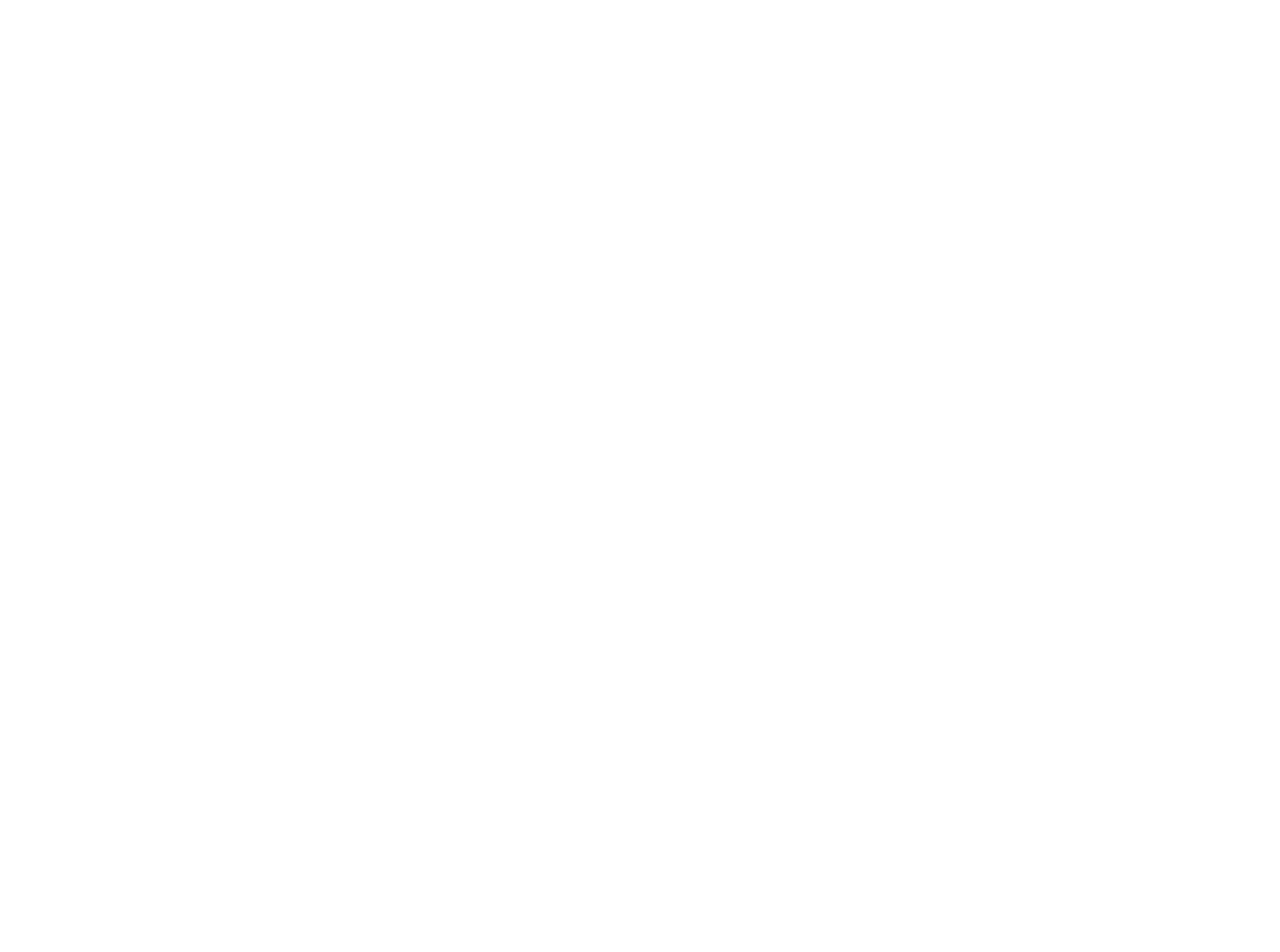
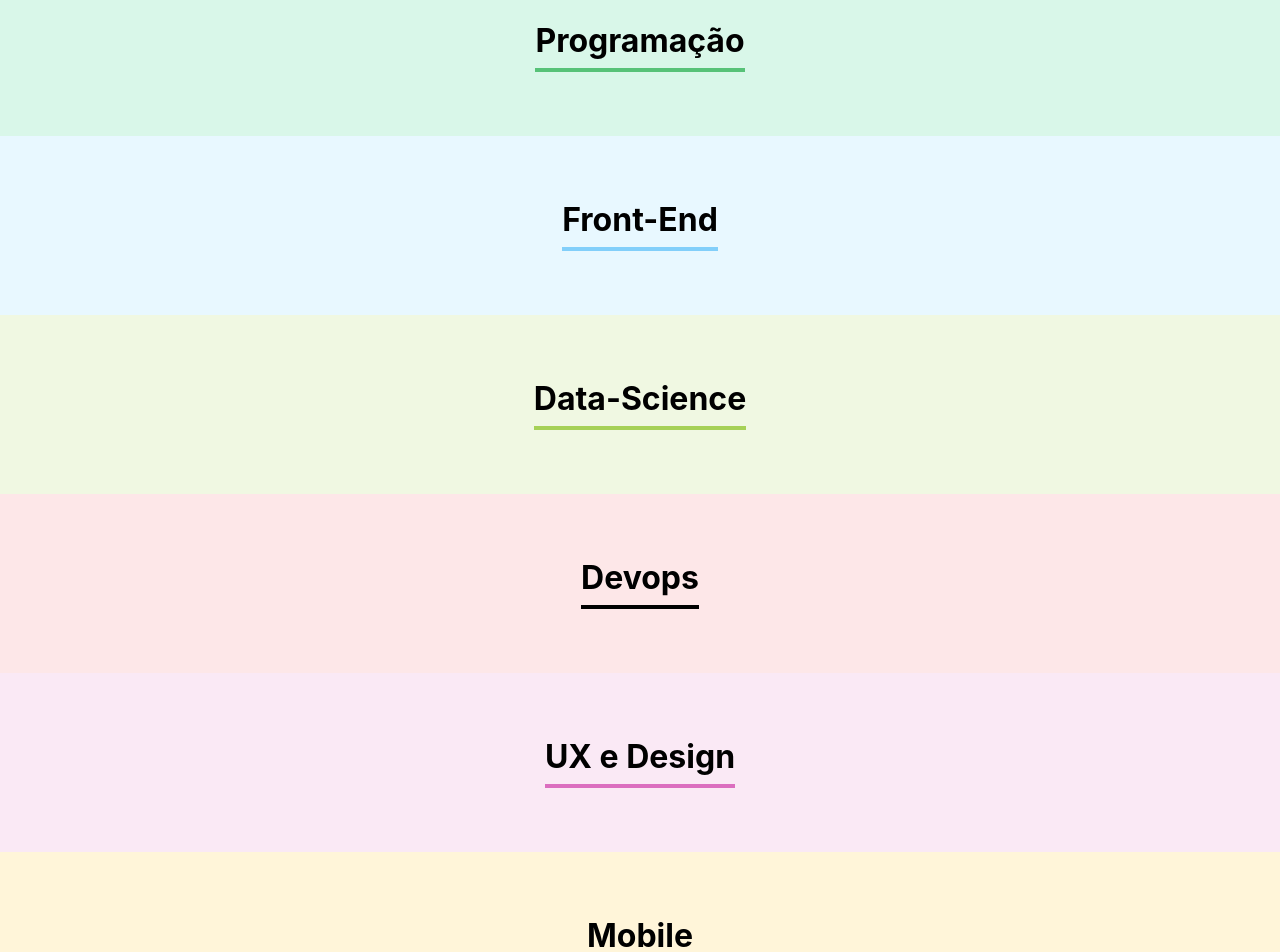
Before and after one commit to Euvickson/Organo-React, a React (Create React App) app: page / in a window 1280 px wide. Shown: the part 1520-2472 px from the top of the page. Before the commit the page ends 1477 px from the top, so only its background shows below. Built offline with nearby package versions, Linux system fonts and the light colour scheme.

Commit message:
Criando o componente de times e elevando a lista para o App.js

```diff
--- a/src/App.js
+++ b/src/App.js
@@ -1,8 +1,48 @@
 import { useState } from 'react';
 import Banner from './componentes/Banner/';
 import Formulario from './componentes/Formulario';
+import Time from './componentes/Time';
 
 function App() {
+
+  const times = [
+    {
+      nome: 'Programação',
+      corPrimaria: '#57C278',
+      corSecundaria: '#D9F7E9'
+    },
+    {
+      nome: 'Front-End',
+      corPrimaria: '#82CFFA',
+      corSecundaria: '#E8F8FF'
+    },
+    {
+      nome: 'Data-Science',
+      corPrimaria: '#A6D157',
+      corSecundaria: '#F0F8E2'
+    },
+    {
+      nome: 'Devops',
+      corPrimarioa: '#E06B69',
+      corSecundaria: '#FDE7E8'
+    },
+    {
+      nome: 'UX e Design',
+      corPrimaria: '#DB6EBF',
+      corSecundaria: '#FAE9F5'
+    },
+    {
+      nome: 'Mobile',
+      corPrimaria: '#FFBA05',
+      corSecundaria: '#FFF5D9'
+    },
+    {
+      nome: 'Inovação e Gestão',
+      corPrimaria: '#FF8A29',
+      corSecundaria: '#FFEEDF'
+    },
+
+  ]
 
   const [colaboradores, setColaboradores] = useState([])
 
@@ -15,6 +55,9 @@ function App() {
     <div className="App">
       <Banner/>
       <Formulario aoColaboradorCadastrado={colaborador => aoNovoColaboradorAdicionado(colaborador)}/>
+
+      {times.map(time => <Time key={time.nome} nome={time.nome} corPrimaria={time.corPrimaria} corSecundaria={time.corSecundaria}/>)}
+
     </div>
   );
 }
--- /dev/null
+++ b/src/componentes/Time/Time.css
@@ -0,0 +1,11 @@
+.time {
+    text-align: center;
+    padding: 32px;
+}
+
+.time h3 {
+    font-size: 32px;
+    border-bottom: 4px solid;
+    display: inline-block;
+    padding-bottom: 8px;
+}
--- /dev/null
+++ b/src/componentes/Time/index.js
@@ -0,0 +1,11 @@
+import './Time.css'
+
+const Time = (props) => {
+    return(
+        <section className='time' style={{ backgroundColor: props.corSecundaria }}>
+            <h3 style={{ borderColor: props.corPrimaria }}>{props.nome}</h3>
+        </section>
+    )
+}
+
+export default Time
```
